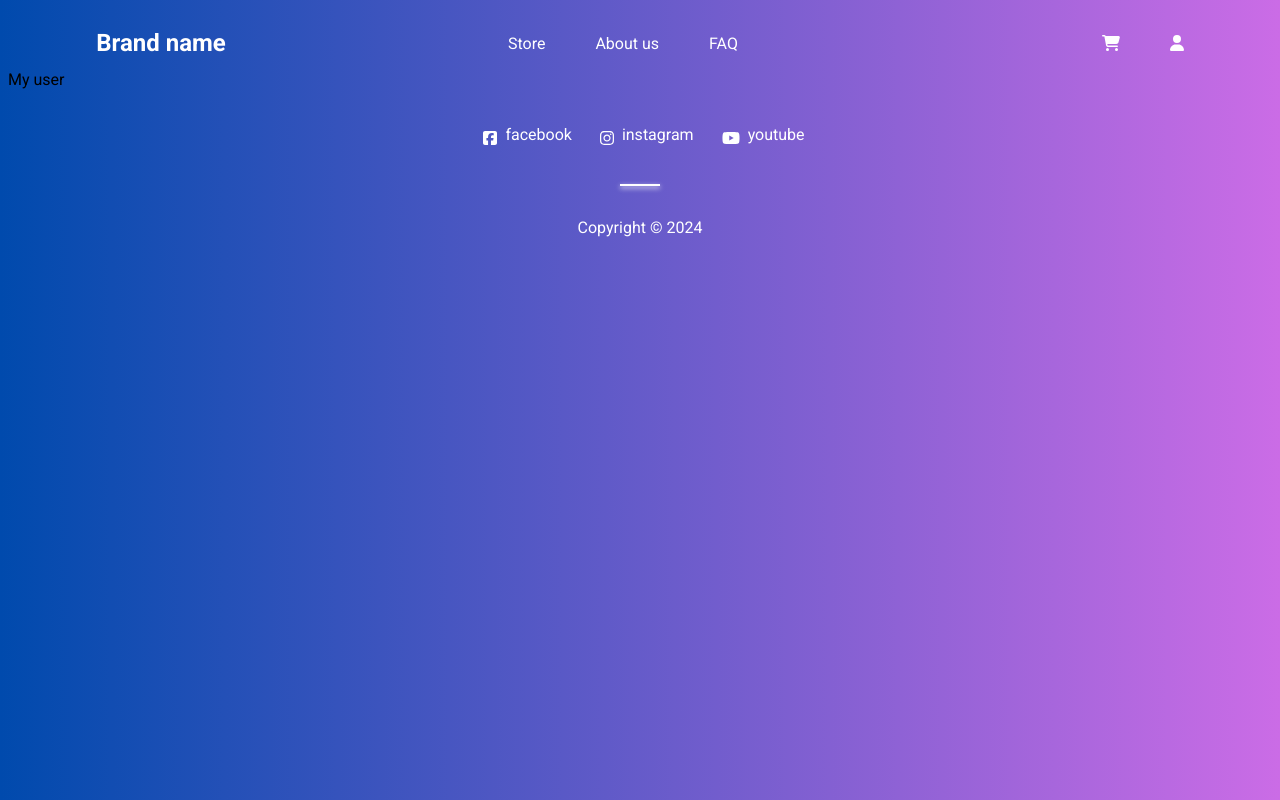
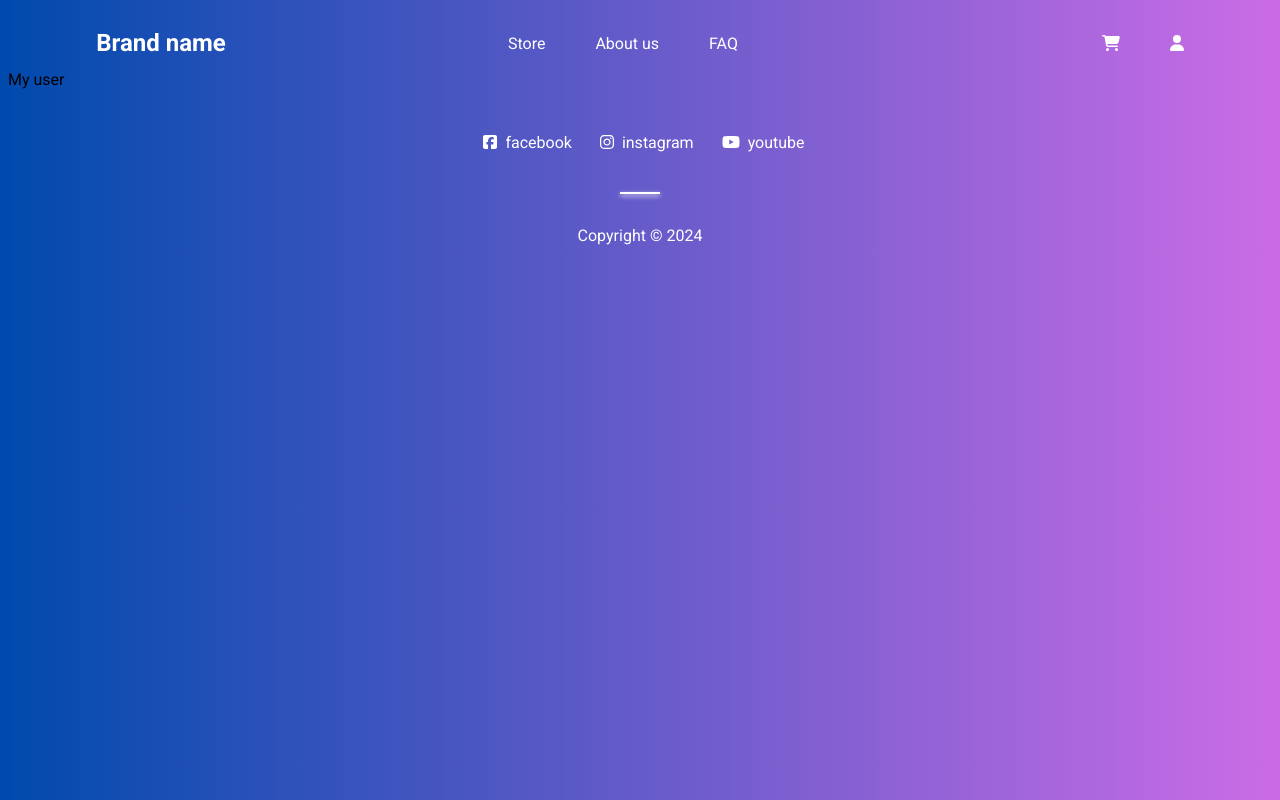
Before and after one commit to VictoriyaK19/online-store, a Vue app: page /myprofile in a window 1280 px wide. Built offline with nearby package versions, Linux system fonts and the light colour scheme.

Commit message:
aligning text

```diff
--- a/src/components/layout/TheFooter.vue
+++ b/src/components/layout/TheFooter.vue
@@ -57,6 +57,10 @@
 i {
   margin: auto 0.5rem;
 }
+.footer-link p {
+  padding-top: 0.5rem;
+
+}
 
 .footer-link:hover {
   text-shadow: 0 0 15px rgba(255, 255, 255, 0.9);
```
